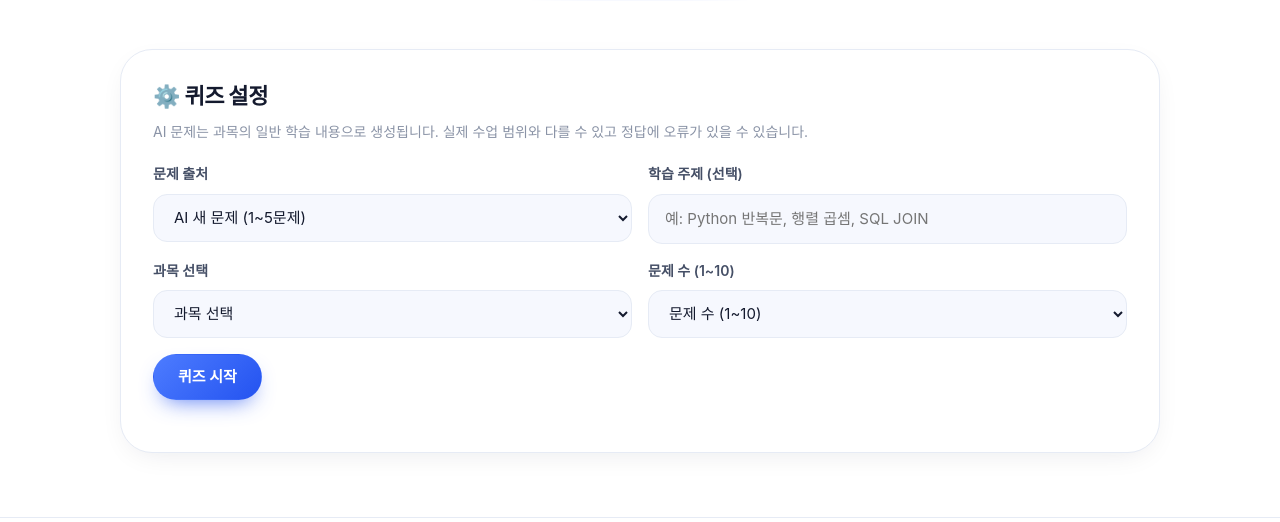
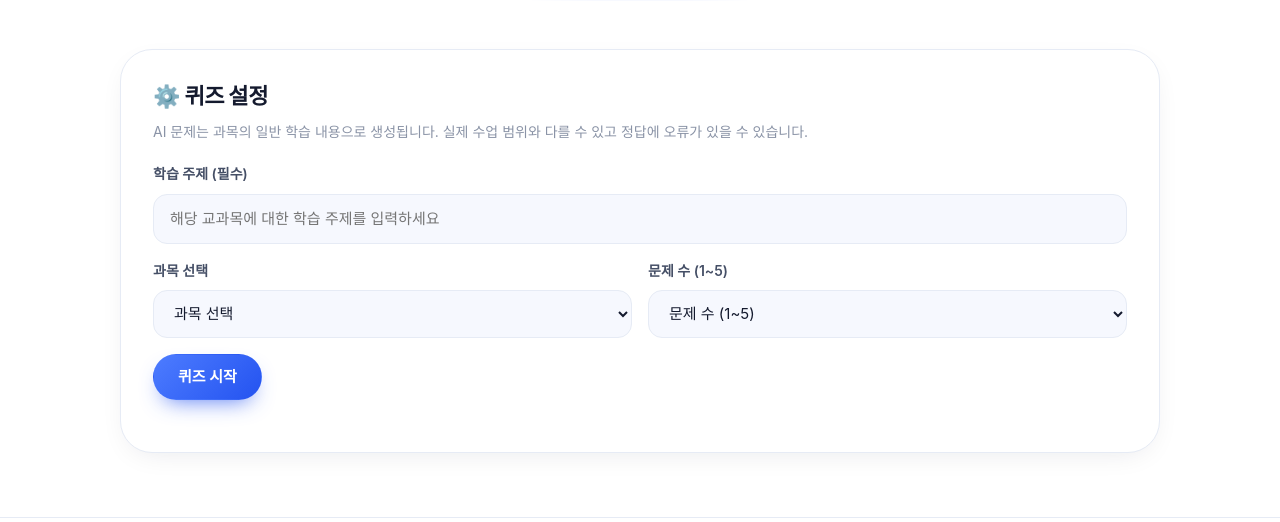
Before and after one commit to 2026ENDPoinT/team10, a Flask app: page /quiz in a window 1280 px wide. Shown: the part 347-869 px from the top of the page. Run offline with Flask 3, Linux system fonts and the light colour scheme; some web fonts are replaced.

Commit message:
QUIZ 수정

```diff
--- a/static/js/quiz.js
+++ b/static/js/quiz.js
@@ -6,110 +6,9 @@ const quizText = value => typeof uiText === 'function' ? uiText(value) : value;
 // 보기 번호 표시용 기호 (4지선다)
 const CHOICE_MARKS = ['①', '②', '③', '④'];
 
-// 사용자가 고를 수 있는 문제 수 범위
+// 사용자가 고를 수 있는 문제 수 범위 (AI 생성 문제만 사용: 1~5문제)
 const MIN_COUNT = 1;
-const MAX_COUNT = 10;
-
-// 과목별 문제 은행 (키: CURRICULUM의 과목명)
-// answer: 정답 보기의 위치 (0~3)
-// 문제가 없는 과목은 아직 준비 중으로 처리됨
-const QUESTION_BANK = {
-    '프로그래밍입문(1)': [
-        { question: '화면에 값을 출력할 때 사용하는 파이썬 내장 함수는?',
-          choices: ['input()', 'print()', 'echo()', 'show()'], answer: 1,
-          explanation: 'print()는 값을 화면에 출력하는 함수입니다. input()은 입력을 받을 때 사용합니다.' },
-        { question: '사용자로부터 키보드 입력을 문자열로 받는 함수는?',
-          choices: ['input()', 'scan()', 'read()', 'get()'], answer: 0,
-          explanation: 'input()은 사용자가 입력한 내용을 항상 문자열(str)로 반환합니다.' },
-        { question: 'type(3.14)의 결과로 알맞은 것은?',
-          choices: ["<class 'int'>", "<class 'float'>", "<class 'str'>", "<class 'double'>"], answer: 1,
-          explanation: '3.14처럼 소수점이 있는 수는 float 자료형입니다. 파이썬에는 double 자료형이 없습니다.' },
-        { question: '7 // 2 의 결과는?',
-          choices: ['3.5', '4', '3', '2'], answer: 2,
-          explanation: '// 는 몫만 구하는 정수 나눗셈 연산자입니다. 7을 2로 나눈 몫은 3입니다.' },
-        { question: '7 % 3 의 결과는?',
-          choices: ['2', '1', '0', '3'], answer: 1,
-          explanation: '% 는 나머지를 구하는 연산자입니다. 7을 3으로 나눈 나머지는 1입니다.' },
-        { question: '2 ** 3 의 결과는?',
-          choices: ['6', '5', '8', '9'], answer: 2,
-          explanation: '** 는 거듭제곱 연산자입니다. 2의 3제곱은 8입니다.' },
-        { question: "'3' + '4' 의 결과는?",
-          choices: ['7', '34', '12', '오류 발생'], answer: 1,
-          explanation: "문자열끼리의 + 는 이어 붙이기입니다. '3'과 '4'를 이어 붙이면 '34'가 됩니다." },
-        { question: '변수 이름으로 사용할 수 없는 것은?',
-          choices: ['_count', 'total2', '2nd_score', 'myName'], answer: 2,
-          explanation: '변수 이름은 숫자로 시작할 수 없습니다. 따라서 2nd_score는 사용할 수 없습니다.' },
-        { question: 'len("python")의 결과는?',
-          choices: ['5', '6', '7', '오류 발생'], answer: 1,
-          explanation: 'len()은 문자열의 글자 수를 반환합니다. "python"은 6글자입니다.' },
-        { question: 'a = [1, 2, 3] 일 때 a[1]의 값은?',
-          choices: ['1', '2', '3', '오류 발생'], answer: 1,
-          explanation: '리스트의 인덱스는 0부터 시작합니다. a[0]=1, a[1]=2, a[2]=3 입니다.' },
-        { question: 'a = [1, 2, 3] 에서 a.append(4)를 실행한 후 a의 값은?',
-          choices: ['[1, 2, 3]', '[4, 1, 2, 3]', '[1, 2, 3, 4]', '[4]'], answer: 2,
-          explanation: 'append()는 리스트의 맨 뒤에 요소를 추가합니다.' },
-        { question: 'list(range(3))의 결과는?',
-          choices: ['[1, 2, 3]', '[0, 1, 2]', '[0, 1, 2, 3]', '[1, 2]'], answer: 1,
-          explanation: 'range(3)은 0부터 시작해 3 미만의 정수를 만듭니다. 즉 0, 1, 2 입니다.' },
-        { question: '파이썬에서 참(True)을 나타내는 올바른 표기는?',
-          choices: ['true', 'True', 'TRUE', '"True"'], answer: 1,
-          explanation: '파이썬의 불리언 값은 첫 글자만 대문자인 True, False 입니다.' },
-        { question: '5 == 5.0 의 결과는?',
-          choices: ['True', 'False', '오류 발생', 'None'], answer: 0,
-          explanation: '== 는 값이 같은지 비교합니다. 정수 5와 실수 5.0은 값이 같으므로 True 입니다.' },
-        { question: 'if 문에서 "그렇지 않고 다른 조건이라면"을 나타내는 키워드는?',
-          choices: ['else if', 'elseif', 'elif', 'otherwise'], answer: 2,
-          explanation: '파이썬에서는 elif 를 사용합니다.' },
-        { question: '반복 횟수가 정해져 있을 때 주로 사용하는 반복문은?',
-          choices: ['for', 'if', 'def', 'import'], answer: 0,
-          explanation: 'for 문은 range() 등과 함께 정해진 횟수만큼 반복할 때 주로 사용합니다.' },
-        { question: '반복문 실행 중 반복을 즉시 완전히 빠져나올 때 사용하는 키워드는?',
-          choices: ['continue', 'break', 'pass', 'exit'], answer: 1,
-          explanation: 'break는 반복문 전체를 종료합니다. continue는 현재 반복만 건너뜁니다.' },
-        { question: '반복문 안에서 continue 의 역할은?',
-          choices: ['반복문을 완전히 종료한다', '현재 반복의 나머지를 건너뛰고 다음 반복으로 넘어간다', '프로그램을 종료한다', '아무 동작도 하지 않는다'], answer: 1,
-          explanation: 'continue는 이번 반복의 남은 코드를 건너뛰고 다음 반복을 진행합니다.' },
-        { question: '파이썬에서 함수를 정의할 때 사용하는 키워드는?',
-          choices: ['function', 'def', 'func', 'fn'], answer: 1,
-          explanation: '함수는 def 키워드로 정의합니다. 예: def add(a, b):' },
-        { question: '함수에서 결과 값을 호출한 곳으로 돌려줄 때 사용하는 키워드는?',
-          choices: ['give', 'return', 'out', 'back'], answer: 1,
-          explanation: 'return은 함수를 종료하며 값을 호출한 곳으로 반환합니다.' },
-        { question: '파이썬에서 한 줄 주석을 나타내는 기호는?',
-          choices: ['//', '#', '/* */', '--'], answer: 1,
-          explanation: '파이썬의 한 줄 주석은 # 기호로 시작합니다.' },
-        { question: '튜플(tuple)의 특징으로 알맞은 것은?',
-          choices: ['생성 후 요소를 수정할 수 있다', '생성 후 요소를 수정할 수 없다', '키-값 쌍으로 저장한다', '중복된 값을 가질 수 없다'], answer: 1,
-          explanation: '튜플은 한 번 만들면 요소를 바꿀 수 없는(immutable) 자료형입니다.' },
-        { question: "d = {'a': 1} 일 때 d['a']의 값은?",
-          choices: ["'a'", '1', "{'a': 1}", '오류 발생'], answer: 1,
-          explanation: '딕셔너리에서 d[키]는 해당 키에 대응하는 값을 반환합니다. 여기서는 1 입니다.' },
-        { question: '"Hello"[0]의 결과는?',
-          choices: ['e', 'H', 'o', 'l'], answer: 1,
-          explanation: '문자열도 인덱스가 0부터 시작합니다. 첫 번째 글자는 "H" 입니다.' },
-        { question: 'int("10") + 5 의 결과는?',
-          choices: ['15', '105', '"15"', '오류 발생'], answer: 0,
-          explanation: 'int("10")은 문자열 "10"을 정수 10으로 바꿉니다. 10 + 5 = 15 입니다.' },
-        { question: '3 > 2 and 2 > 5 의 결과는?',
-          choices: ['True', 'False', '오류 발생', 'None'], answer: 1,
-          explanation: 'and 는 양쪽이 모두 참일 때만 참입니다. 2 > 5 는 거짓이므로 결과는 False 입니다.' },
-        { question: 'not True 의 결과는?',
-          choices: ['True', 'False', '1', 'None'], answer: 1,
-          explanation: 'not 은 참/거짓을 반대로 뒤집습니다. not True 는 False 입니다.' },
-        { question: '"a,b,c".split(",")의 결과는?',
-          choices: ["['a,b,c']", "['a', 'b', 'c']", "'abc'", "('a', 'b', 'c')"], answer: 1,
-          explanation: 'split(",")은 쉼표를 기준으로 문자열을 나눠 리스트로 반환합니다.' },
-        { question: '10 / 0 을 실행했을 때 발생하는 오류는?',
-          choices: ['ValueError', 'ZeroDivisionError', 'NameError', 'IndexError'], answer: 1,
-          explanation: '0으로 나누면 ZeroDivisionError 가 발생합니다.' },
-        { question: '정의하지 않은 변수를 사용했을 때 발생하는 오류는?',
-          choices: ['NameError', 'KeyError', 'IndexError', 'TypeError'], answer: 0,
-          explanation: '정의되지 않은 이름을 사용하면 NameError 가 발생합니다.' }
-    ]
-};
-
-// 영문 과목명은 한글 과목명과 같은 문제 은행을 사용
-QUESTION_BANK['Introduction to Programming 1'] = QUESTION_BANK['프로그래밍입문(1)'];
+const MAX_COUNT = 5;
 
 // 퀴즈 진행 상태
 let quizQuestions = [];   // 이번 퀴즈에 출제된 문제 목록
@@ -164,18 +63,6 @@ function showSection(sectionName) {
     quizResult.hidden = sectionName !== 'result';
 }
 
-// 배열을 무작위로 섞은 새 배열 반환 (Fisher-Yates)
-function shuffle(array) {
-    const result = array.slice();
-    for (let i = result.length - 1; i > 0; i--) {
-        const j = Math.floor(Math.random() * (i + 1));
-        const temp = result[i];
-        result[i] = result[j];
-        result[j] = temp;
-    }
-    return result;
-}
-
 // 퀴즈 시작
 
 async function startQuiz() {
@@ -195,15 +82,23 @@ async function startQuiz() {
     }
 
 
-    if (document.getElementById('quiz-source')?.value === 'ai') {
-        if (count > 5) { showMessage(quizText('AI 퀴즈는 1~5문제를 선택해 주세요.')); return; }
+    // 학습 주제: 공백을 제외하고 한 글자 이상 필수
+    const topicInput = document.getElementById('quiz-topic');
+    const topic = topicInput.value.trim();
+    if (topic.length < 1) {
+        showMessage(quizText('학습 주제를 한 글자 이상 입력해 주세요.'));
+        if (typeof topicInput.focus === 'function') topicInput.focus();
+        return;
+    }
+
+    // AI 문제 생성 (기존 문제은행은 삭제됨)
     quizBusy = true;
     quizStartBtn.disabled = true;
     const status = document.getElementById('quiz-generation-status');
     status.textContent = quizText('문제와 해설을 생성하고 있습니다. 잠시 기다려 주세요…');
     try {
         const data = await quizRequest('/ai/api/quiz/generate', {
-                subject, count, topic: document.getElementById('quiz-topic').value.trim()
+            subject, count, topic
         });
         generatedQuizId = data.quiz_id;
         quizQuestions = data.questions;
@@ -215,24 +110,6 @@ async function startQuiz() {
         showSection('play');
     } catch (error) { showMessage(error.message); status.textContent = quizText('생성하지 못했습니다. 설정을 확인하고 다시 시도하세요.'); }
     finally { quizBusy = false; quizStartBtn.disabled = false; }
-        return;
-    }
-    generatedQuizId = null;
-
-    const bank = QUESTION_BANK[subject];
-    if (!bank || bank.length === 0) {
-        showMessage("'" + subject + "' 과목의 문제는 아직 준비 중입니다.");
-        return;
-    }
-
-    // 문제 은행에서 무작위로 선택한 문제 수만큼 출제
-    quizQuestions = shuffle(bank).slice(0, Math.min(count, bank.length));
-    userAnswers = new Array(quizQuestions.length).fill(null);
-    currentIndex = 0;
-
-    quizSubjectLabel.textContent = subject;
-    renderQuestion();
-    showSection('play');
 }
 
 // 현재 문제 화면 그리기
@@ -441,11 +318,3 @@ async function quizRequest(url, payload) {
 document.getElementById('quiz-new-btn').addEventListener('click', function () {
     clearMessage(); showSection('setup');
 });
-function updateQuizSource() {
-    const ai = document.getElementById('quiz-source').value === 'ai';
-    for (const option of quizCountSelect.options) option.disabled = ai && Number(option.value) > 5;
-    if (ai && Number(quizCountSelect.value) > 5) quizCountSelect.value = '5';
-    document.getElementById('quiz-topic').disabled = !ai;
-}
-document.getElementById('quiz-source').addEventListener('change', updateQuizSource);
-if (quizCountSelect.options) updateQuizSource();
--- a/static/translations.json
+++ b/static/translations.json
@@ -427,5 +427,8 @@
   "한눈에 보는": "At-a-glance",
   "함께 공부하는": "Study together with your",
   "핵심 기능": "Core features",
-  "이미 지난 시간을 입력할 수 없습니다.": "You cannot enter a date or time in the past."
+  "이미 지난 시간을 입력할 수 없습니다.": "You cannot enter a date or time in the past.",
+  "학습 주제 (필수)": "Study topic (required)",
+  "문제 수 (1~5)": "Number of questions (1–5)",
+  "학습 주제를 한 글자 이상 입력해 주세요.": "Enter a study topic (at least one character)."
 }
--- a/study_ai/generated_quiz.py
+++ b/study_ai/generated_quiz.py
@@ -68,6 +68,9 @@ def generate():
         topic = data.get('topic', '')
         if not isinstance(topic, str) or len(topic) > 200:
             raise ValueError('학습 주제는 200자 이내로 입력해 주세요.')
+        topic = topic.strip()
+        if len(topic) < 1:
+            raise ValueError('학습 주제를 한 글자 이상 입력해 주세요.')
         if current_app.config['AI_MODE'] != 'groq':
             raise TutorError('AI 퀴즈는 AI_MODE=groq 설정이 필요합니다.', 503)
         owner = session.setdefault('ai_quiz_owner', secrets.token_urlsafe(24))
--- a/templates/quiz.html
+++ b/templates/quiz.html
@@ -45,13 +45,10 @@
             <p class="card-desc">{{ t('AI 문제는 과목의 일반 학습 내용으로 생성됩니다. 실제 수업 범위와 다를 수 있고 정답에 오류가 있을 수 있습니다.') }}</p>
 
             <div class="field-grid">
-                <div class="field">
-                    <label for="quiz-source">{{ t('문제 출처') }}</label>
-                    <select id="quiz-source"><option value="ai">{{ t('AI 새 문제 (1~5문제)') }}</option><option value="bank">{{ t('기존 문제은행 (1~10문제)') }}</option></select>
-                </div>
-                <div class="field">
-                    <label for="quiz-topic">{{ t('학습 주제 (선택)') }}</label>
-                    <input id="quiz-topic" maxlength="200" placeholder="{{ t('예: Python 반복문, 행렬 곱셈, SQL JOIN') }}">
+                <div class="field span-all">
+                    <label for="quiz-topic">{{ t('학습 주제 (필수)') }}</label>
+                    <!-- 학습 주제: 공백 제외 1글자 이상 필수 (quiz.js 와 서버에서도 다시 확인) -->
+                    <input id="quiz-topic" maxlength="200" required minlength="1" placeholder="{{ t('해당 교과목에 대한 학습 주제를 입력하세요') }}">
                 </div>
                 <div class="field">
                     <label for="quiz-subject">{{ t('과목 선택') }}</label>
@@ -68,11 +65,11 @@
                     </select>
                 </div>
                 <div class="field">
-                    <label for="quiz-count">{{ t('문제 수 (1~10)') }}</label>
-                    <!-- 문제 수: 1 ~ 10 -->
+                    <label for="quiz-count">{{ t('문제 수 (1~5)') }}</label>
+                    <!-- 문제 수: AI 문제 1 ~ 5 -->
                     <select id="quiz-count">
-                        <option value="" disabled selected>{{ t('문제 수 (1~10)') }}</option>
-                        {% for n in range(1, 11) %}
+                        <option value="" disabled selected>{{ t('문제 수 (1~5)') }}</option>
+                        {% for n in range(1, 6) %}
                             <option value="{{ n }}">{{ n }}{{ t('문제') }}</option>
                         {% endfor %}
                     </select>
```
Also changed, not shown: tests/quiz_context.json (+1 -1 lines), tests/test_generated_quiz.py (+5 -3 lines), tests/test_quiz_integration.cjs (+26 -3 lines). Lines whose indentation alone changed are shown as unchanged.
